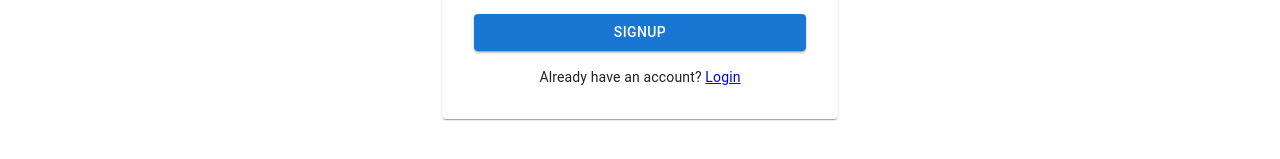
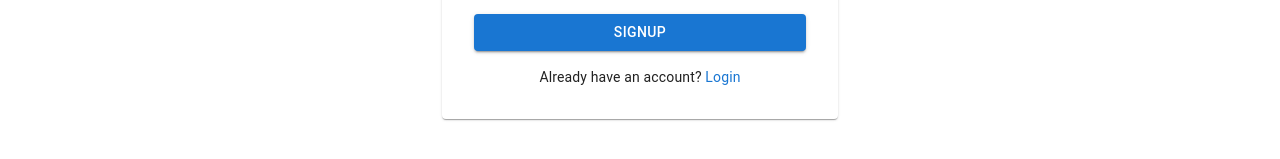
Before and after one commit to Rinkoo-ctrl/frontend-ecommerce-system, a React (Create React App) app: page / in a window 1280 px wide. Shown: the part 386-545 px from the top of the page. Built offline with nearby package versions, Linux system fonts and the light colour scheme.

Commit message:
Fix navigating /login if already have account

```diff
--- a/src/pages/Signup.js
+++ b/src/pages/Signup.js
@@ -1,5 +1,5 @@
 import React, { useState } from "react";
-import { useNavigate } from "react-router-dom";
+import { useNavigate, Link } from "react-router-dom";
 import { Container, TextField, Button, Typography, Paper, Box, Snackbar, Alert } from "@mui/material";
 
 const Signup = () => {
@@ -43,7 +43,8 @@ const Signup = () => {
                     <Button type="submit" variant="contained" color="primary" fullWidth>Signup</Button>
                 </Box>
                 <Typography variant="body2" sx={{ mt: 2 }}>
-                    Already have an account? <a href="/login">Login</a>
+                    {/* Already have an account? <a href="/login">Login</a> */}
+                    Already have an account? <Link to="/login" style={{ textDecoration: "none", color: "#1976d2" }}>Login</Link>
                 </Typography>
 
                 {/* Snackbar for notifications (Top-Right Position) */}
```
